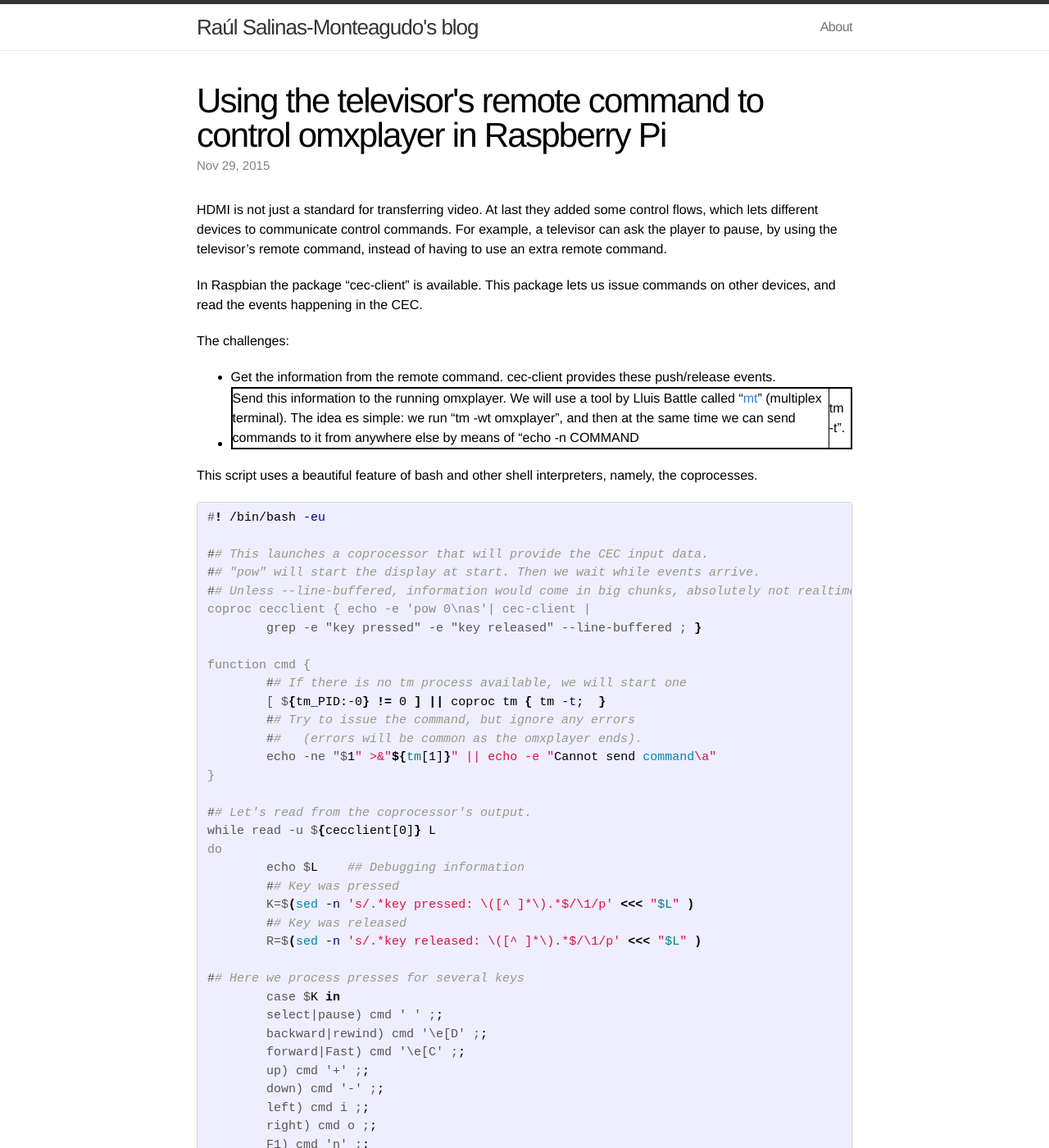
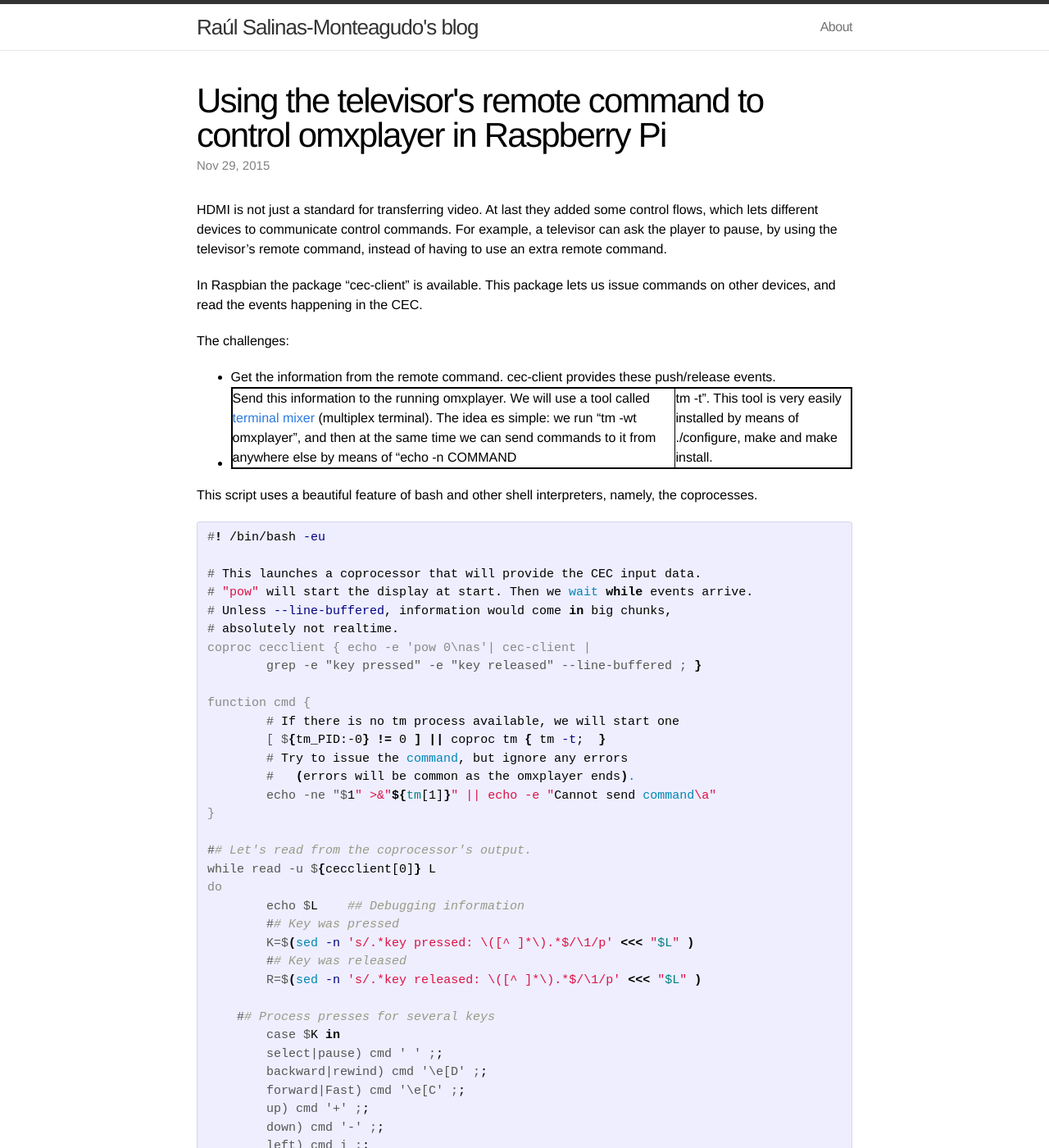
Before and after one commit to rsalinas/rsalinas.github.io, a Jekyll site: the page built from _posts/2015-11-29-cec-client-omxplayer-raspberrypi.md, in a window 1280 px wide and 1400 px high. Shown: the whole window at 82% size. Built offline with Jekyll 4.4.1, drawn with Linux system fonts in a browser that asks for light colours.

Commit message:
cec-client fix

```diff
--- a/_posts/2015-11-29-cec-client-omxplayer-raspberrypi.md
+++ b/_posts/2015-11-29-cec-client-omxplayer-raspberrypi.md
@@ -12,7 +12,7 @@ In Raspbian the package "cec-client" is available. This package lets us issue co
 The challenges:
 
 - Get the information from the remote command. cec-client provides these push/release events.
-- Send this information to the running omxplayer.  We will use a tool by Lluis Battle called "[mt](http://vicerveza.homeunix.net/~viric/soft/tm)" (multiplex terminal). The idea es simple: we run "tm -wt omxplayer", and then at the same time we can send commands to it from anywhere else by means of "echo -n COMMAND | tm -t".
+- Send this information to the running omxplayer.  We will use a tool called [terminal mixer](http://vicerveza.homeunix.net/~viric/soft/tm) (multiplex terminal). The idea es simple: we run "tm -wt omxplayer", and then at the same time we can send commands to it from anywhere else by means of "echo -n COMMAND | tm -t".  This tool is very easily installed by means of ./configure, make and make install.
 
 This script uses a beautiful feature of bash and other shell interpreters, namely, the coprocesses.
 
@@ -20,17 +20,18 @@ This script uses a beautiful feature of bash and other shell interpreters, namel
 {% highlight console %}
 #! /bin/bash -eu
 
-## This launches a coprocessor that will provide the CEC input data.
-## "pow" will start the display at start. Then we wait while events arrive.
-## Unless --line-buffered, information would come in big chunks, absolutely not realtime.
+# This launches a coprocessor that will provide the CEC input data.
+# "pow" will start the display at start. Then we wait while events arrive.
+# Unless --line-buffered, information would come in big chunks,
+# absolutely not realtime.
 coproc cecclient { echo -e 'pow 0\nas'| cec-client |
 	grep -e "key pressed" -e "key released" --line-buffered ; }
 
 function cmd {
-	## If there is no tm process available, we will start one
+	# If there is no tm process available, we will start one
 	[ ${tm_PID:-0} != 0 ] || coproc tm { tm -t;  }
-	## Try to issue the command, but ignore any errors
-	##   (errors will be common as the omxplayer ends).
+	# Try to issue the command, but ignore any errors
+	#   (errors will be common as the omxplayer ends).
 	echo -ne "$1" >&"${tm[1]}" || echo -e "Cannot send command\a"
 }
 
@@ -43,7 +44,7 @@ do
 	## Key was released
 	R=$(sed -n 's/.*key released: \([^ ]*\).*$/\1/p' <<< "$L" )
 
-## Here we process presses for several keys
+    ## Process presses for several keys
 	case $K in
 	select|pause) cmd ' ' ;;
 	backward|rewind) cmd '\e[D' ;;
@@ -62,7 +63,8 @@ do
 	;;
 	*) echo Unknown press: $K ;;
 	esac
-## Here we process releases for several keys
+
+    ## Here we process releases for several keys
 	case $R in
 	## End the playing
 	stop) cmd q ;;
```
